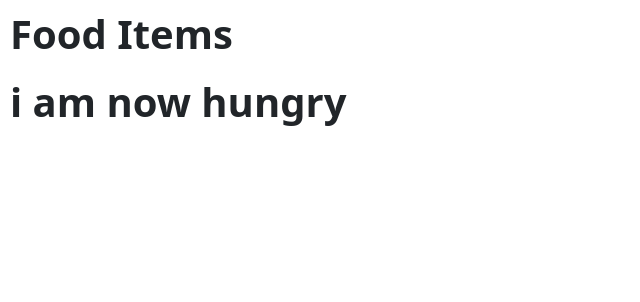
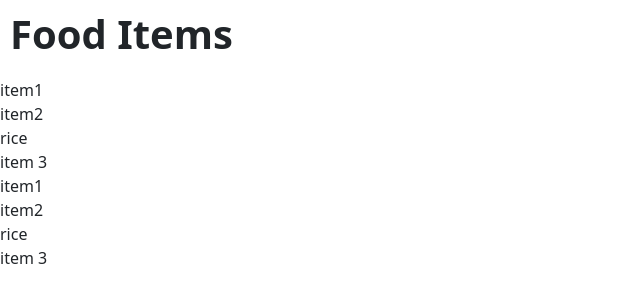
Before and after one commit to sanjaykatheth/React-Js-Learning, a React (Vite) app: page / in a window 1280 px wide. Shown: the top 302 px of the page, without its empty margins (0-640 px from the left). Built offline with nearby package versions, Linux system fonts and the light colour scheme.

Commit message:
added the error messge

```diff
--- a/src/App.jsx
+++ b/src/App.jsx
@@ -7,31 +7,15 @@ import AddTodo from "./components/AddTodo";
 import TodoItem1 from "./components/TodoItem1";
 import TodoItem2 from "./components/TodoItem2";
 import "./App.css";
+import FoodItems from "./components/FoodItems";
+import ErrorMessage from "./components/FoodItems";
 
 function App() {
-  // let foodItems = ["item1", "item2", "rice", "item 3"];
-  let foodItems = [];
-  // if (foodItems.length === 0) {
-  //   return <h1>i am still hungry</h1>;
-  // }
-
-  // let emptyMessage = foodItems.length === 0 ? <h1>i am hungry</h1> : null;
   return (
     <>
       <h1>Food Items</h1>
-      {/* conditional statement to show tital and also condition based programs
-       */}
-      {/* {foodItems.length === 0 ? <h1>i am hungry</h1> : null} */}
-
-      {/* {emptyMessage} */}
-
-      {/* logical operator */}
-      {foodItems.length === 0 && <h1>i am now hungry</h1>}
-      <ul className="list-group">
-        {foodItems.map((item) => (
-          <li key={item}>{item}</li> // Implicit return of <li>
-        ))}
-      </ul>
+      <FoodItems />
+      <ErrorMessage />
     </>
   );
 }
@@ -59,3 +43,21 @@ export default App; // function App() {
 // }
 
 // Export App component as default
+
+// let foodItems = ["item1", "item2", "rice", "item 3"];
+// let foodItems = [];
+// if (foodItems.length === 0) {
+//   return <h1>i am still hungry</h1>;
+// }
+// let emptyMessage = foodItems.length === 0 ? <h1>i am hungry</h1> : null;
+
+/* conditional statement to show tital and also condition based programs
+ */
+
+/* {foodItems.length === 0 ? <h1>i am hungry</h1> : null} */
+
+/* {emptyMessage} */
+
+/* logical operator */
+
+/* {foodItems.length === 0 && <h1>i am now hungry</h1>} */
--- /dev/null
+++ b/src/components/FoodItems.jsx
@@ -0,0 +1,12 @@
+const foodItems = () => {
+  let foodItems = ["item1", "item2", "rice", "item 3"];
+  return (
+    <ul className="list-group">
+      {foodItems.map((item) => (
+        <li key={item}>{item}</li> // Implicit return of <li>
+      ))}
+    </ul>
+  );
+};
+
+export default foodItems;
```
Also changed, not shown: src/components/ErrorMessage.jsx (added, +8 -0 lines).
